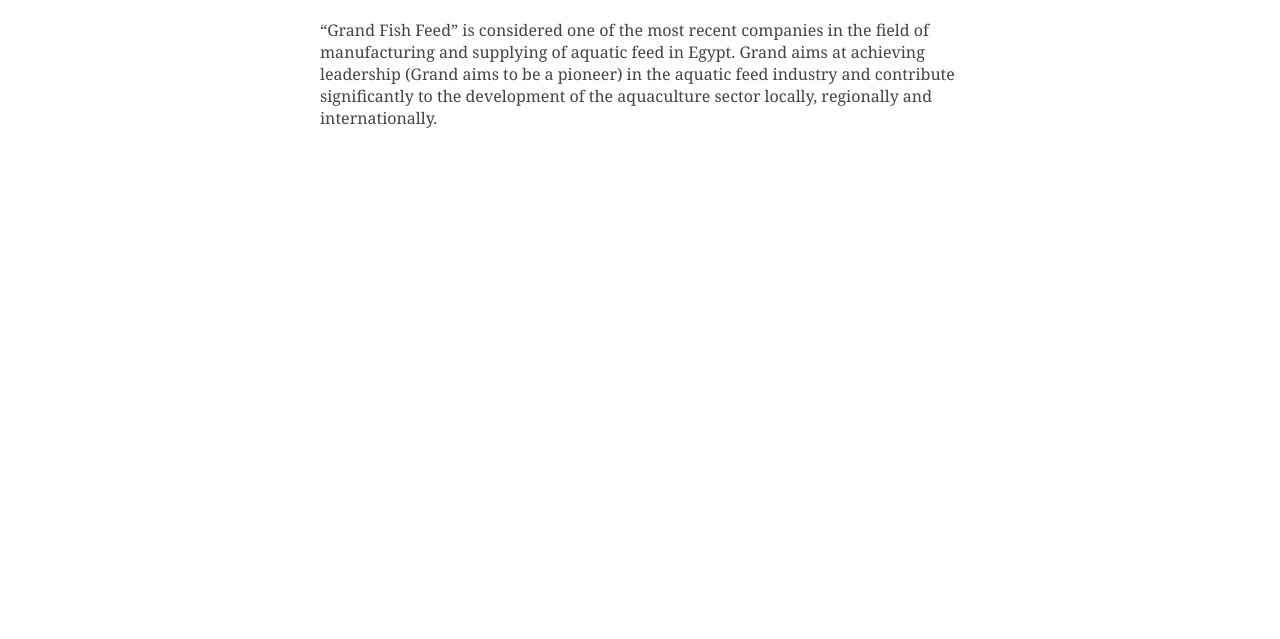
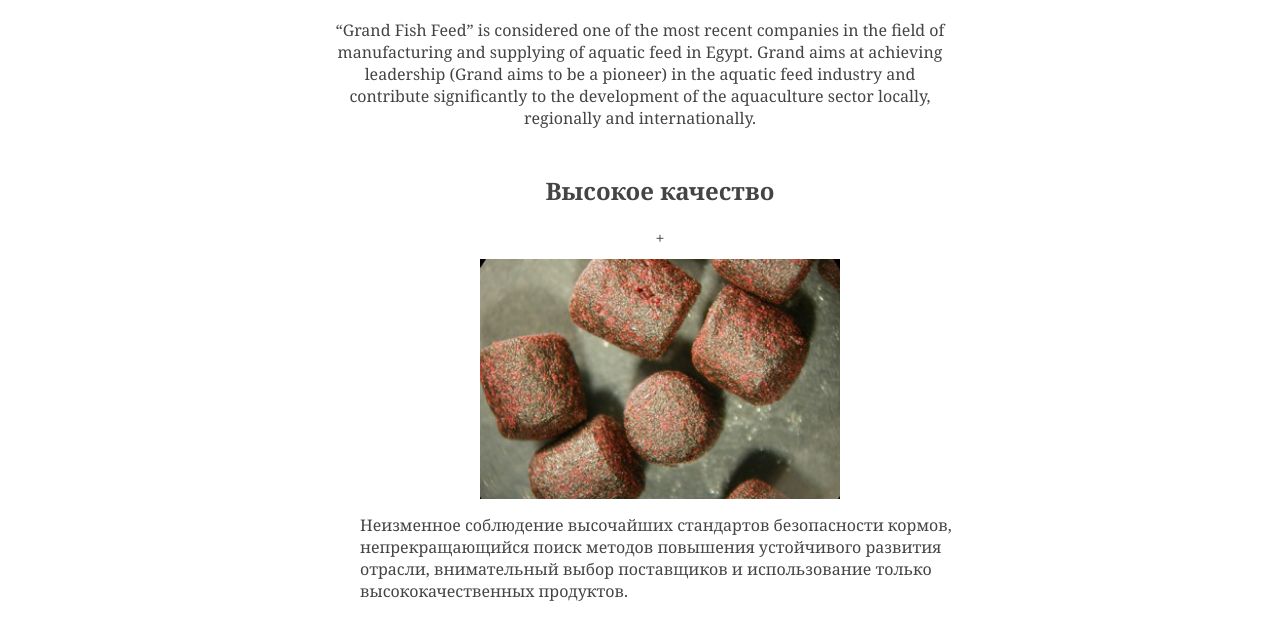
Before and after one commit to AliasNe0/fsp-final-project, a website: page client/index.html in a window 1280 px wide. Shown: the part 587-1226 px from the top of the page. Drawn offline with nearby package versions, Linux system fonts and the light colour scheme.

Commit message:
Working on dropdown

```diff
--- a/client/index.html
+++ b/client/index.html
@@ -5,15 +5,17 @@
     <meta charset="UTF-8">
     <meta name="viewport" content="width=device-width, initial-scale=1.0">
     <meta http-equiv="X-UA-Compatible" content="ie=edge">
+    <script src="https://ajax.googleapis.com/ajax/libs/jquery/3.6.0/jquery.min.js"></script>
+    <script src="https://maxcdn.bootstrapcdn.com/bootstrap/3.4.1/js/bootstrap.min.js"></script>
     <title>My Website</title>
     <link rel="stylesheet" href="styles.css">
     <script src="code.js"></script>
 </head>
 
 <body>
-    <div id="logo">
+    <header>
         <img id="logo-img" src="../media/logo.png" alt="">
-    </div>
+    </header>
     <div id="menu-nav">
         <div id="navigation-bar">
             <ul>
@@ -27,14 +29,46 @@
     <div id="background-img-container">
         <img id="background-img" src="../media/grand.jpg" alt="">
     </div>
-    <div id="about-company">
-        <div class="about-company-txt">
-            <h1>About the Company</h2>
-            <p> “Grand Fish Feed” is considered one of the most recent companies in the field of manufacturing and supplying of aquatic feed in Egypt.
-                Grand aims at achieving leadership (Grand aims to be a pioneer) in the aquatic feed industry and contribute significantly to the development of the aquaculture sector locally,
-                regionally and internationally.</p>
+    <div id="slider-container">
+        <div id="about-company-container">
+            <div id="about-company-header">
+                <h1>About the Company</h2>
+                    <p> “Grand Fish Feed” is considered one of the most recent companies in the field of manufacturing
+                        and
+                        supplying of aquatic feed in Egypt.
+                        Grand aims at achieving leadership (Grand aims to be a pioneer) in the aquatic feed industry and
+                        contribute significantly to the development of the aquaculture sector locally,
+                        regionally and internationally.</p>
+            </div>
+            <div id="about-company-dropdown">
+                <ul>
+                    <li class="dropdown-submenu">
+                        <h2 class="dropdown-title">Высокое качество</h2>
+                        <span class="dropdown-toggle">+</span>
+                        <div class="dropdown-content">
+                            <img class="dropdown-img" src="../media/about-company2.jpg" alt="">
+                            <p class="dropdown-txt">Неизменное соблюдение высочайших
+                                стандартов безопасности кормов,
+                                непрекращающийся поиск методов повышения устойчивого развития отрасли,
+                                внимательный выбор поставщиков и использование только высококачественных
+                                продуктов.</p>
+                        </div>
+                    </li>
+                </ul>
+            </div>
         </div>
     </div>
+    <footer>
+    </footer>
+    <script>
+        $(document).ready(function () {
+            $('.dropdown-toggle').on("click", function (e) {
+                $(this).next('div').toggle();
+                e.stopPropagation();
+                e.preventDefault();
+            });
+        });
+    </script>
 </body>
 
 </html>
--- a/client/styles.css
+++ b/client/styles.css
@@ -1,5 +1,4 @@
-body
-{
+body {
     margin: 0;
     padding: 0;
     font-family: Georgia, Arial, Helvetica, sans-serif;
@@ -7,20 +6,17 @@
     background-color: white;
 }
 
-h1
-{
+h1 {
     text-align: center;
 }
 
-#logo
-{
+header {
     padding: 5px 0;
+    background-color: white;
     z-index: 1;
-    background-color: white;
 }
 
-#logo-img
-{
+#logo-img {
     margin: auto;
     width: 5%;
     display: block;
@@ -32,11 +28,12 @@
     position: sticky;
     top: 0;
     background-color: white;
+    z-index: 1;
 }
 
 #navigation-bar ul {
     text-align: center;
-    width: 40%;
+    width: 30%;
     overflow: hidden;
     margin: auto;
     padding: 0px;
@@ -53,7 +50,7 @@
 }
 
 #navigation-bar a {
-    color: black;
+    color: #444444;
     font-size: 20px;
     text-decoration: none;
     text-align: center;
@@ -87,21 +84,18 @@
     list-style: none;
 }
 
-#background-img-container
-{
+#background-img-container {
     overflow: hidden;
     margin-top: -8%;
 }
 
-#background-img
-{
+#background-img {
     width: 100%;
     position: fixed;
     z-index: -1;
 }
 
-#about-company
-{
+#slider-container {
     box-shadow: 0px -5px 5px -5px rgba(0, 0, 0, 0.2);
     margin: auto;
     margin-top: 40%;
@@ -109,9 +103,39 @@
     background-color: white;
 }
 
-.about-company-txt
-{
+#about-company-container {
+    text-align: center;
     margin: auto;
     width: 50%;
+}
+
+#about-company-header {
     padding: 10px;
 }
+
+#about-company-dropdown {}
+
+.dropdown-submenu {
+    position: relative;
+    padding: 0;
+    top: 0;
+    margin-top: -1px;
+}
+
+.dropdown-content {
+}
+
+.dropdown-title {
+}
+
+.dropdown-img {
+    margin: 0;
+    padding: 10px;
+    width: 60%;
+}
+
+.dropdown-txt {
+    padding: 0;
+    margin: 0;
+    text-align: left;
+}
```
Also changed, not shown: media/about-company2.jpg (added), media/about-company3.jpg (added).
